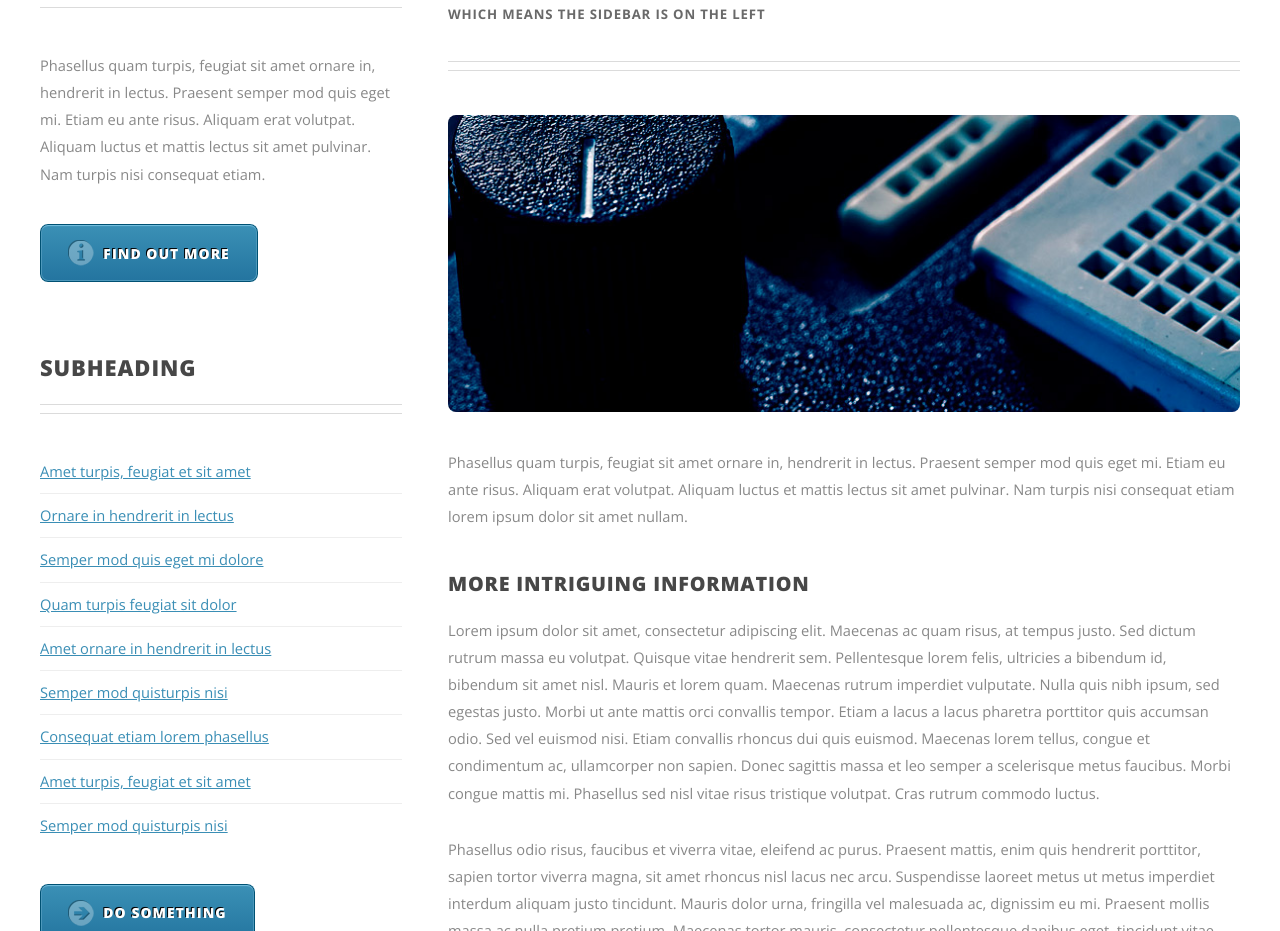
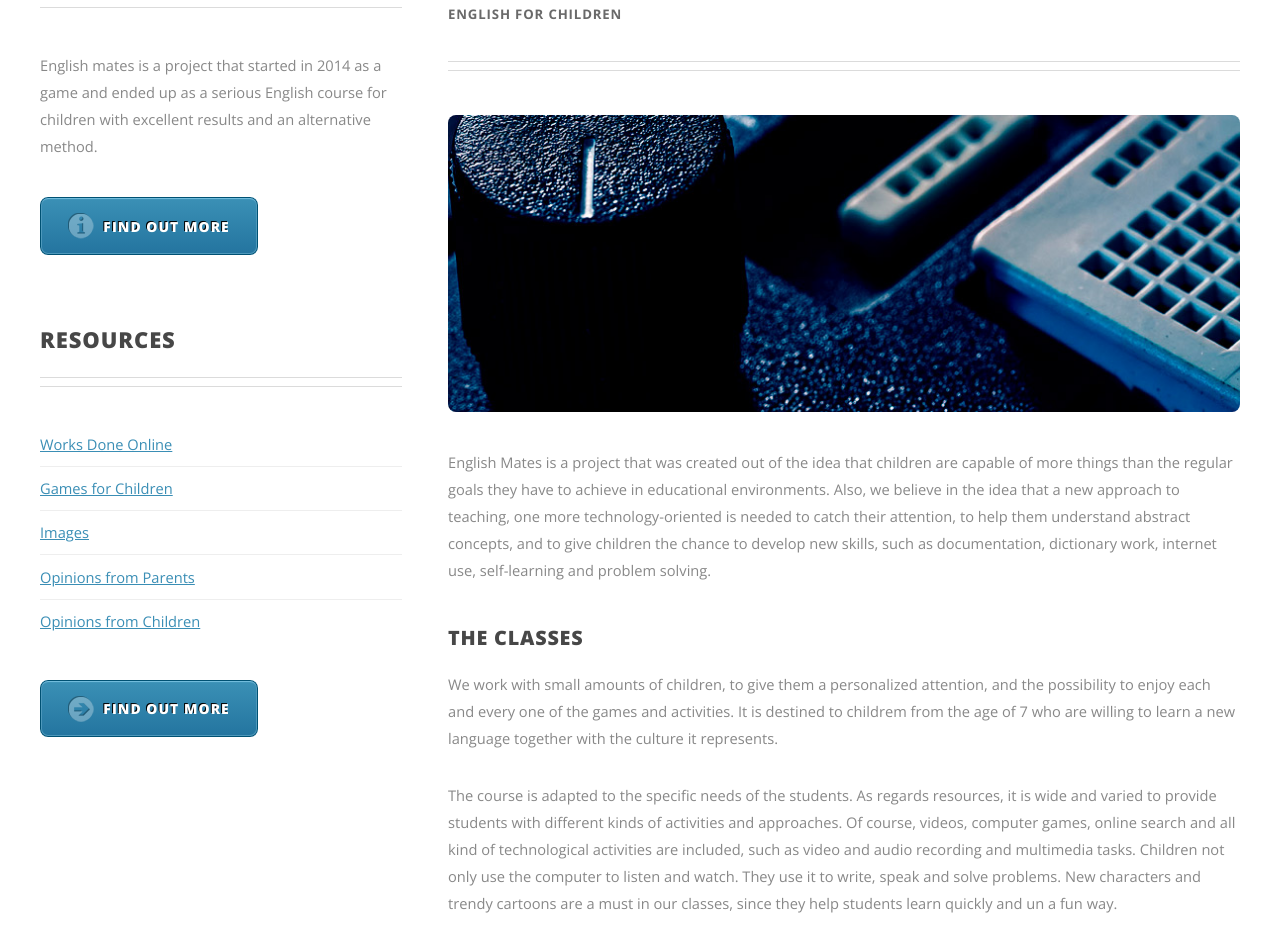
Before and after one commit to julietaolivero/julietaolivero, a plain HTML site: page englishMates.html in a window 1280 px wide. Shown: the part 373-1304 px from the top of the page. Drawn offline with nearby package versions, Linux system fonts and the light colour scheme.

Commit message:
texto terminado

```diff
--- a/englishMates.html
+++ b/englishMates.html
@@ -6,7 +6,7 @@
 -->
 <html>
 	<head>
-		<title>Left Sidebar - ZeroFour by HTML5 Up!</title>
+		<title>Shift - English Mates</title>
 		<meta http-equiv="content-type" content="text/html; charset=utf-8" />
 		<meta name="description" content="" />
 		<meta name="keywords" content="" />
@@ -40,7 +40,7 @@
 									<div class="inner">
 
 										<!-- Logo -->
-											<h1><a href="#" class="mobileUI-site-name">ZeroFour</a></h1>
+											<h1><a href="#" class="mobileUI-site-name">Shift</a></h1>
 
 										<!-- Nav -->
 											<nav id="nav" class="mobileUI-site-nav">
@@ -80,12 +80,10 @@
 
 											<section>
 												<header class="major">
-													<h2>Subheading</h2>
+													<h2>About English Mates</h2>
 												</header>
-												<p>Phasellus quam turpis, feugiat sit amet ornare in, hendrerit in lectus.
-												Praesent semper mod quis eget mi. Etiam eu ante risus. Aliquam erat volutpat.
-												Aliquam luctus et mattis lectus sit amet pulvinar. Nam turpis nisi
-												consequat etiam.</p>
+												<p>English mates is a project that started in 2014 as a game and ended up as
+												a serious English course for children with excellent results and an alternative method. </p>
 												<footer>
 													<a href="#" class="button button-icon button-icon-info">Find out more</a>
 												</footer>
@@ -93,21 +91,18 @@
 
 											<section>
 												<header class="major">
-													<h2>Subheading</h2>
+													<h2>Resources</h2>
 												</header>
 												<ul class="style2">
-													<li><a href="#">Amet turpis, feugiat et sit amet</a></li>
-													<li><a href="#">Ornare in hendrerit in lectus</a></li>
-													<li><a href="#">Semper mod quis eget mi dolore</a></li>
-													<li><a href="#">Quam turpis feugiat sit dolor</a></li>
-													<li><a href="#">Amet ornare in hendrerit in lectus</a></li>
-													<li><a href="#">Semper mod quisturpis nisi</a></li>
-													<li><a href="#">Consequat etiam lorem phasellus</a></li>
-													<li><a href="#">Amet turpis, feugiat et sit amet</a></li>
-													<li><a href="#">Semper mod quisturpis nisi</a></li>
+													<li><a href="#">Works Done Online</a></li>
+													<li><a href="#">Games for Children</a></li>
+													<li><a href="#">Images</a></li>
+													<li><a href="#">Opinions from Parents</a></li>
+													<li><a href="#">Opinions from Children</a></li>
+
 												</ul>
 												<footer>
-													<a href="#" class="button button-icon button-icon-rarrow">Do Something</a>
+													<a href="#" class="button button-icon button-icon-rarrow">Find out More</a>
 												</footer>
 											</section>
 
@@ -120,33 +115,28 @@
 
 											<article>
 												<header class="major">
-													<h2>Left Sidebar</h2>
-													<span class="byline">Which means the sidebar is on the left</span>
+													<h2>English Mates</h2>
+													<span class="byline">English for Children</span>
 												</header>
 
 												<span class="image image-full"><img src="images/pic08.jpg" alt="" /></span>
 
-												<p>Phasellus quam turpis, feugiat sit amet ornare in, hendrerit in lectus.
-												Praesent semper mod quis eget mi. Etiam eu ante risus. Aliquam erat volutpat.
-												Aliquam luctus et mattis lectus sit amet pulvinar. Nam turpis nisi
-												consequat etiam lorem ipsum dolor sit amet nullam.</p>
+												<p>English Mates is a project that was created out of the idea that children
+												are capable of more things than the regular goals they have to achieve in educational
+											environments. Also, we believe in the idea that a new approach to teaching, one more technology-oriented
+										is needed to catch their attention, to help them understand abstract concepts, and to give children
+									the chance to develop new skills, such as documentation, dictionary work, internet use, self-learning and problem solving.</p>
 
-												<h3>More intriguing information</h3>
-												<p>Lorem ipsum dolor sit amet, consectetur adipiscing elit. Maecenas ac quam risus, at tempus
-												justo. Sed dictum rutrum massa eu volutpat. Quisque vitae hendrerit sem. Pellentesque lorem felis,
-												ultricies a bibendum id, bibendum sit amet nisl. Mauris et lorem quam. Maecenas rutrum imperdiet
-												vulputate. Nulla quis nibh ipsum, sed egestas justo. Morbi ut ante mattis orci convallis tempor.
-												Etiam a lacus a lacus pharetra porttitor quis accumsan odio. Sed vel euismod nisi. Etiam convallis
-												rhoncus dui quis euismod. Maecenas lorem tellus, congue et condimentum ac, ullamcorper non sapien.
-												Donec sagittis massa et leo semper a scelerisque metus faucibus. Morbi congue mattis mi.
-												Phasellus sed nisl vitae risus tristique volutpat. Cras rutrum commodo luctus.</p>
+												<h3>The Classes</h3>
+												<p>We work with small amounts of children, to give them a personalized attention, and the possibility
+												to enjoy each and every one of the games and activities. It is destined to childrem from the age of 7 who
+											are willing to learn a new language together with the culture it represents.</p>
 
-												<p>Phasellus odio risus, faucibus et viverra vitae, eleifend ac purus. Praesent mattis, enim
-												quis hendrerit porttitor, sapien tortor viverra magna, sit amet rhoncus nisl lacus nec arcu.
-												Suspendisse laoreet metus ut metus imperdiet interdum aliquam justo tincidunt. Mauris dolor urna,
-												fringilla vel malesuada ac, dignissim eu mi. Praesent mollis massa ac nulla pretium pretium.
-												Maecenas tortor mauris, consectetur pellentesque dapibus eget, tincidunt vitae arcu.
-												Vestibulum purus augue, tincidunt sit amet iaculis id, porta eu purus.</p>
+												<p>The course is adapted to the specific needs of the students. As regards resources, it is wide and varied to
+												provide students with different kinds of activities and approaches. Of course, videos, computer games, online search
+											and all kind of technological activities are included, such as video and audio recording and multimedia tasks. Children
+										not only use the computer to listen and watch. They use it to write, speak and solve problems.
+									New characters and trendy cartoons are a must in our classes, since they help students learn quickly and un a fun way.</p>
 											</article>
 
 									</div>
```
Also changed, not shown: aboutUs.html (+1 -1 lines), englishForProfessionals.html (+27 -40 lines), index.html (+1 -1 lines), translation.html (+27 -40 lines).
